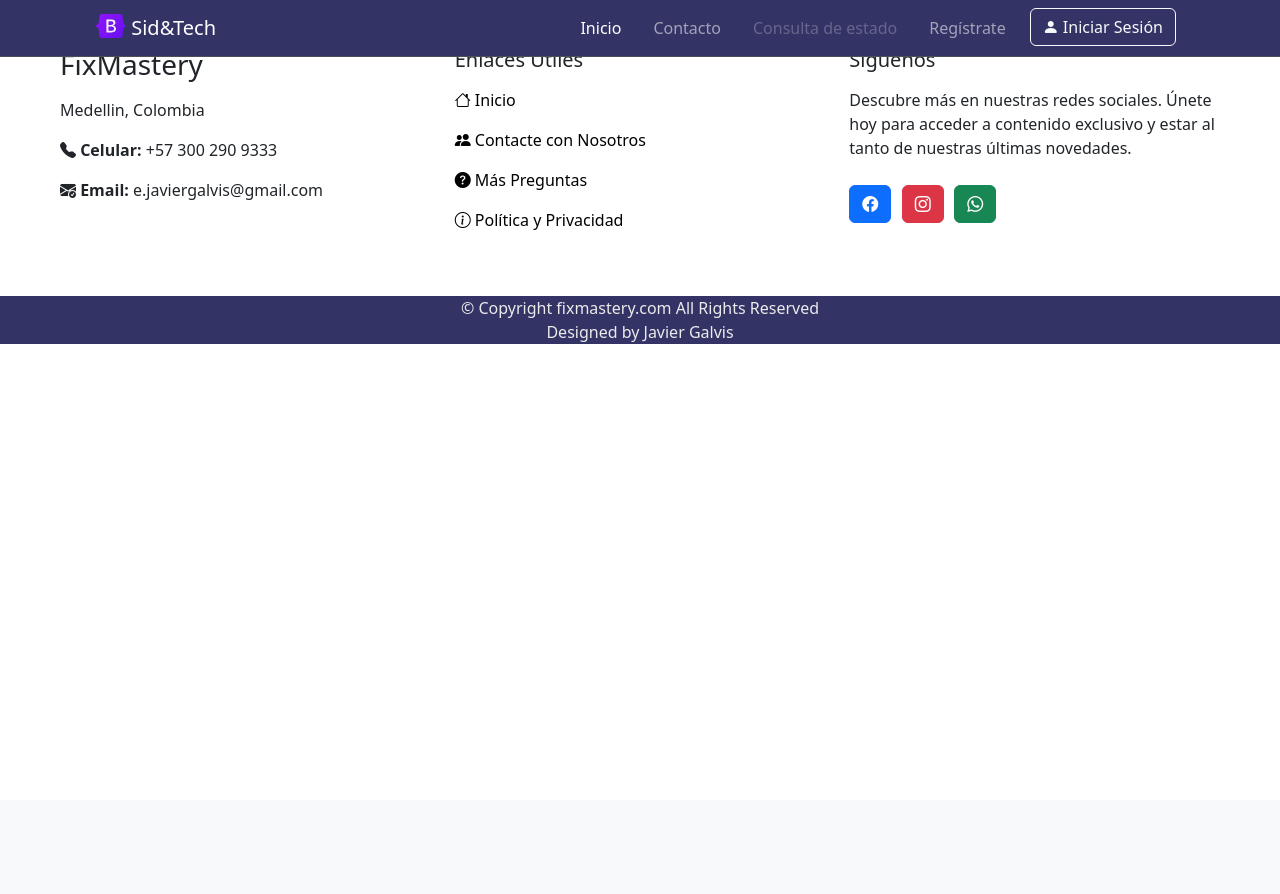
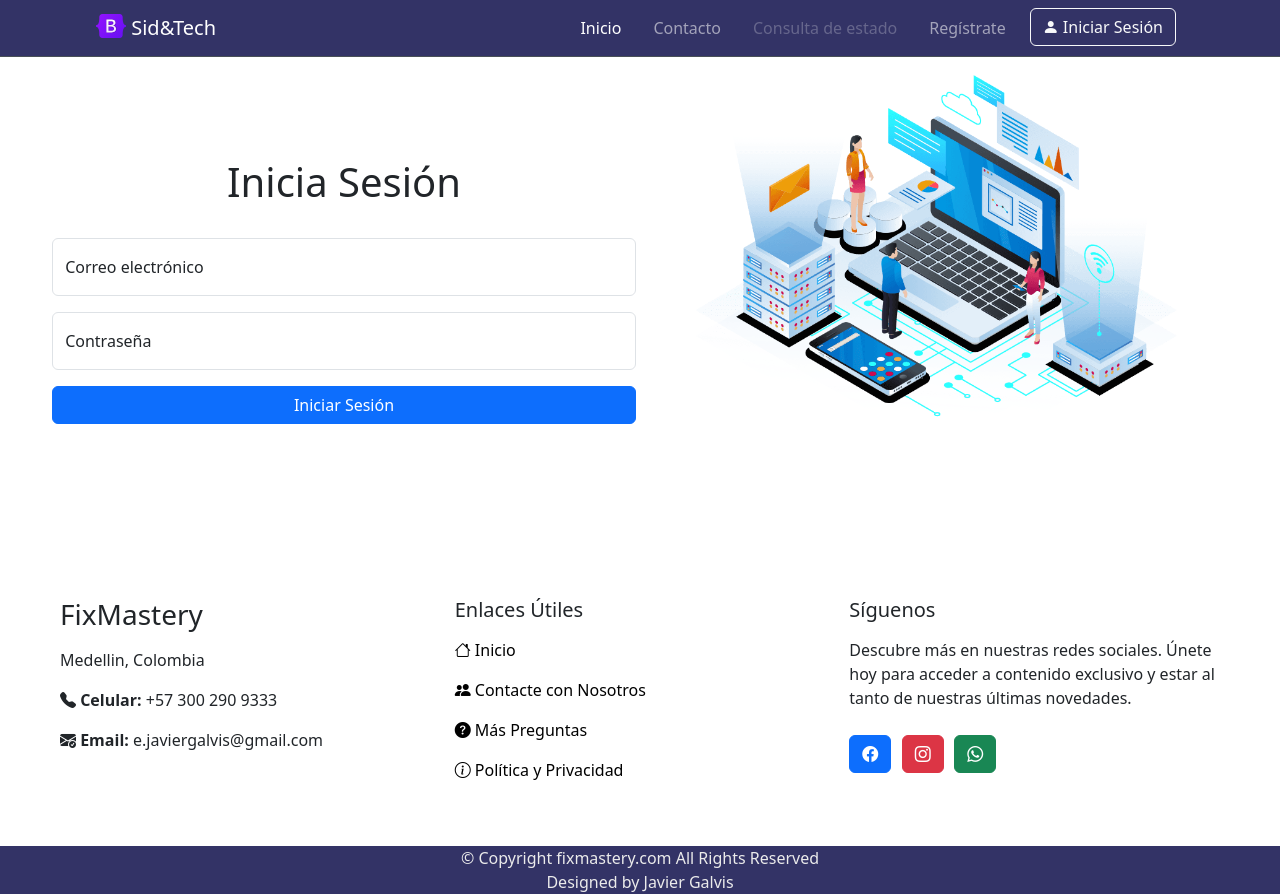
Before and after one commit to Javier458/sidtech, a PHP site: page /login.php in a window 1280 px wide. Before the commit the page ends 344 px from the top, so only its background shows below. Run offline with PHP 8.4, Linux system fonts and the light colour scheme.

Commit message:
Forms id & name add

```diff
--- a/view/login.php
+++ b/view/login.php
@@ -4,12 +4,42 @@ include_once 'templates/header-html.inc.php';
 ?>
 
 <!-- Aquí se agregan los estilos personalizados -->
-<link rel="stylesheet" href="css/index.css">
+<link rel="stylesheet" href="css/register.css">
 
 </head>
   <body>
 <?php include_once 'templates/nologin-navbar.inc.php'; ?>
 
 
+<section class="container-fluid" id="home">
+    <div class="row align-items-center contain-hero px-5">
+      <div class="col-12 col-lg-6 px-1 order-2 order-lg-1">
+      <h1 class="text-center py-3 my-3">Inicia Sesi&oacute;n</h1>
+        <form class="" action="">
+                <div class="row">
+                    <div class="form-floating mb-3">
+                        <input type="email" name="email" id="email" class="form-control" id="floatingInput" placeholder="name@example.com" required>
+                        <label for="floatingInput">Correo electr&oacute;nico</label>
+                    </div>
+                </div>
+                <div class="row">
+                    <div class="col-12 form-floating mb-3">
+                        <input type="password" name="password" id="password" class="form-control" id="floatingInput" placeholder="12345678" minlength="8" maxlength="16" required>
+                        <label for="floatingInput">Contrase&ntilde;a</label>
+                    </div>
+                </div>
+
+                <div class="d-grid gap-2">
+                    <button class="btn btn-primary" type="submit">Iniciar Sesión</button>
+                </div>
+
+            </form>
+      </div>
+      <div class="col-12 col-lg-6 hero-img-container order-1 order-lg-2">
+        <img src="img/sys-img.png" class="hero-img" alt="Sistema de Gesti&oacute;n de Servicio T&eacute;cnico">
+      </div>
+    </div>
+  </section>
+
 
 <?php include_once 'templates/end-html.inc.php'; ?>
```
Also changed, not shown: view/register.php (+10 -10 lines).
